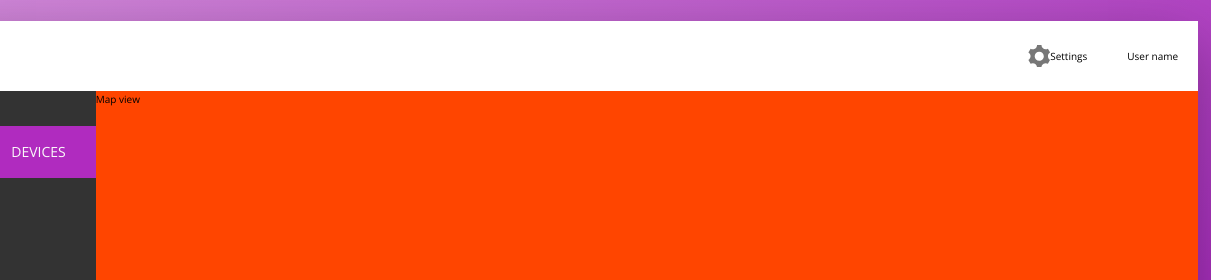
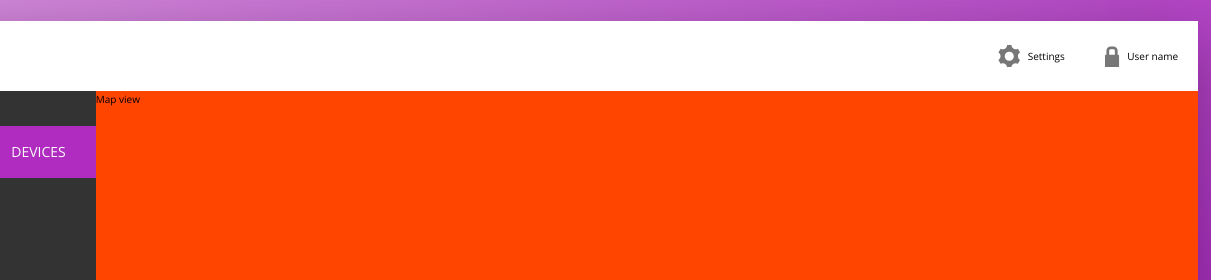
Before and after one commit to SDBowen/circle-gps-dashboard-mockup, a website: page dashboard/index.html in a window 1280 px wide. Shown: the top 280 px of the page, 69-1280 px from the left. Drawn offline with nearby package versions, Linux system fonts and the light colour scheme.

Commit message:
Add spacing to navbar

```diff
--- a/dashboard/index.html
+++ b/dashboard/index.html
@@ -30,6 +30,9 @@
             <span class="user-nav__settings">Settings</span>
           </div>
           <div class="user-nav__user">
+            <svg class="user-nav__icon">
+              <use xlink:href="img/symbol.svg#icon-lock"></use>
+            </svg>
             <span class="user-nav__user-name">User name</span>
           </div>
         </nav>
--- a/dashboard/sass/_components.scss
+++ b/dashboard/sass/_components.scss
@@ -32,6 +32,10 @@
     height: 2.25rem;
     width: 2.25rem;
     fill: var(--color-grey-dark-2);
+  }
+
+  &__settings {
+    margin-left: 0.75rem;
   }
 
   &__user {
```
Also changed, not shown: dashboard/css/style.css, 1 other file.
